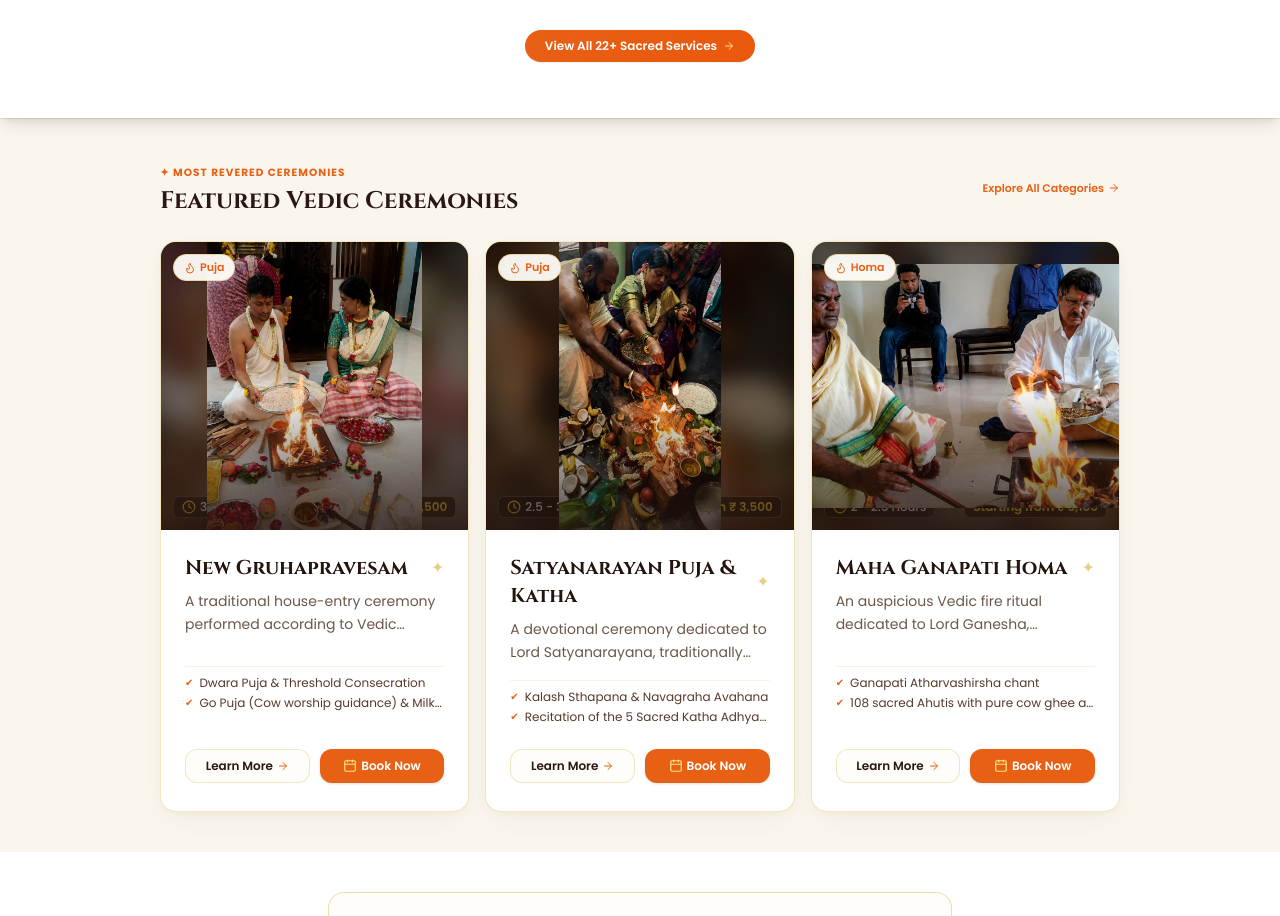
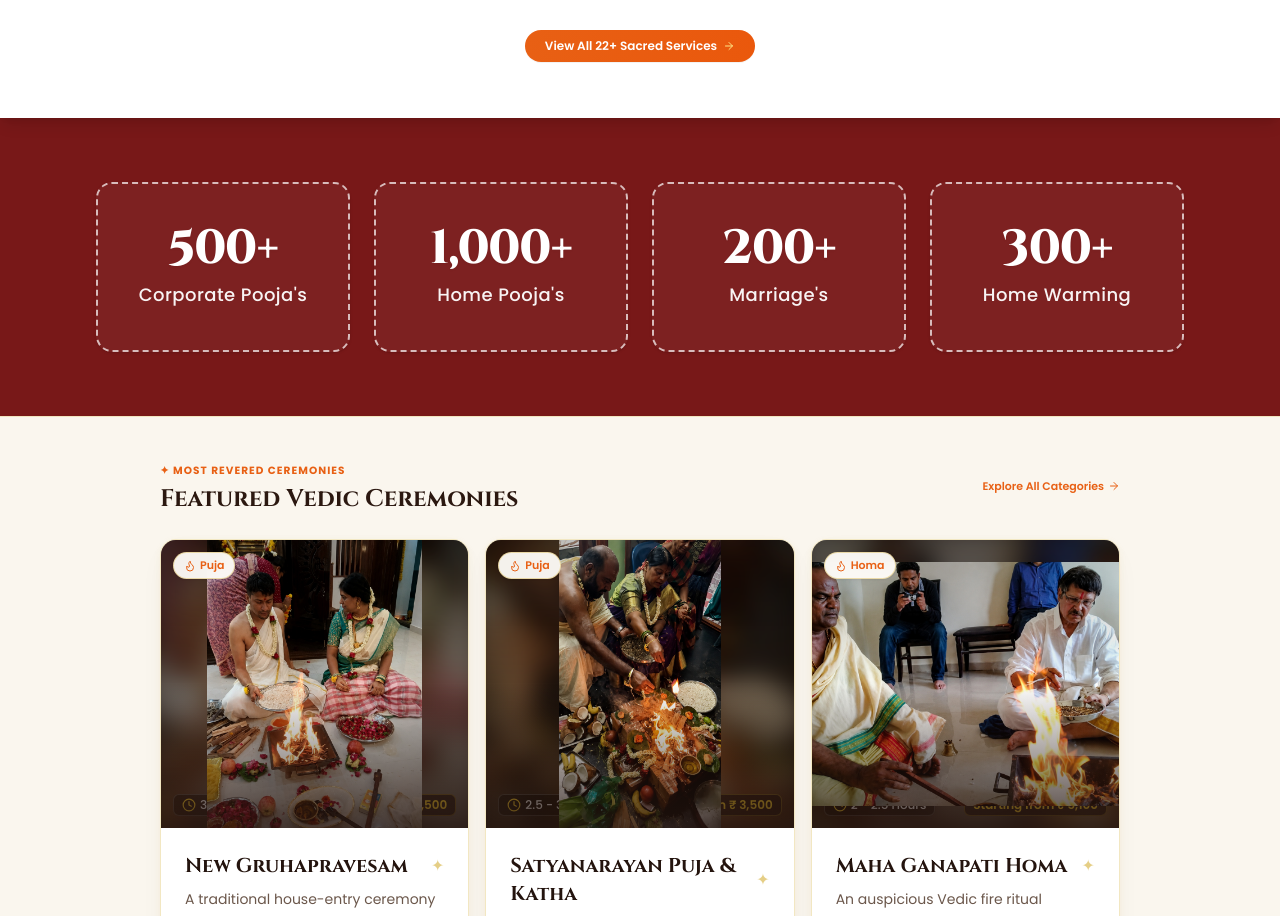
Before and after one commit to Shrikanthkk/prakash-purohit, a React (Vite) app: page / in a window 1280 px wide. Shown: the part 899-1815 px from the top of the page. Built offline with nearby package versions, Linux system fonts and the light colour scheme; a web font is replaced by a local one.

Commit message:
Add deep maroon statistics achievement counter section with animated numbers

```diff
--- /dev/null
+++ b/src/components/StatsCounterSection.tsx
@@ -0,0 +1,116 @@
+import React, { useState, useEffect, useRef } from 'react';
+
+interface StatItem {
+  value: number;
+  suffix: string;
+  label: string;
+  isFormatted?: boolean;
+}
+
+const statsData: StatItem[] = [
+  {
+    value: 500,
+    suffix: '+',
+    label: "Corporate Pooja's",
+  },
+  {
+    value: 1000,
+    suffix: '+',
+    label: "Home Pooja's",
+    isFormatted: true, // Formats as 1,000+
+  },
+  {
+    value: 200,
+    suffix: '+',
+    label: "Marriage's",
+  },
+  {
+    value: 300,
+    suffix: '+',
+    label: "Home Warming",
+  },
+];
+
+export const StatsCounterSection: React.FC = () => {
+  const [counts, setCounts] = useState<number[]>([0, 0, 0, 0]);
+  const [hasAnimated, setHasAnimated] = useState<boolean>(false);
+  const sectionRef = useRef<HTMLElement>(null);
+
+  useEffect(() => {
+    const observer = new IntersectionObserver(
+      (entries) => {
+        const [entry] = entries;
+        if (entry.isIntersecting && !hasAnimated) {
+          setHasAnimated(true);
+
+          const duration = 2000; // 2 seconds animation
+          const startTime = performance.now();
+
+          const animate = (currentTime: number) => {
+            const elapsedTime = currentTime - startTime;
+            const progress = Math.min(elapsedTime / duration, 1);
+
+            // Ease-out cubic curve
+            const easeOutProgress = 1 - Math.pow(1 - progress, 3);
+
+            const newCounts = statsData.map((stat) =>
+              Math.floor(easeOutProgress * stat.value)
+            );
+            setCounts(newCounts);
+
+            if (progress < 1) {
+              requestAnimationFrame(animate);
+            } else {
+              setCounts(statsData.map((stat) => stat.value));
+            }
+          };
+
+          requestAnimationFrame(animate);
+        }
+      },
+      { threshold: 0.25 }
+    );
+
+    if (sectionRef.current) {
+      observer.observe(sectionRef.current);
+    }
+
+    return () => observer.disconnect();
+  }, [hasAnimated]);
+
+  return (
+    <section
+      ref={sectionRef}
+      className="py-14 sm:py-16 bg-[#781818] relative overflow-hidden"
+    >
+      <div className="max-w-6xl mx-auto px-4 sm:px-6 lg:px-8 relative z-10">
+        {/* 4 Stats Cards in 1 Row (Responsive: 1 col on mobile, 2 cols on tablet, 4 cols on desktop) */}
+        <div className="grid grid-cols-1 sm:grid-cols-2 lg:grid-cols-4 gap-5 sm:gap-6">
+          {statsData.map((stat, idx) => {
+            const displayedValue = stat.isFormatted
+              ? counts[idx].toLocaleString('en-US')
+              : counts[idx].toString();
+
+            return (
+              <div
+                key={idx}
+                className="rounded-2xl border-2 border-dashed border-white/70 bg-white/[0.04] p-6 sm:p-8 flex flex-col items-center justify-center text-center transition-transform duration-300 hover:scale-[1.02] shadow-sm min-h-[150px] sm:min-h-[170px]"
+              >
+                {/* Large Bold Animated Number */}
+                <div className="font-serif text-3xl sm:text-4xl lg:text-5xl font-extrabold text-white tracking-tight drop-shadow-xs">
+                  {displayedValue}
+                  {stat.suffix}
+                </div>
+
+                {/* Description Label */}
+                <div className="mt-2 text-sm sm:text-base lg:text-lg font-medium text-white/95 tracking-wide">
+                  {stat.label}
+                </div>
+              </div>
+            );
+          })}
+        </div>
+      </div>
+    </section>
+  );
+};
--- a/src/pages/Home.tsx
+++ b/src/pages/Home.tsx
@@ -3,6 +3,7 @@ import { Link } from 'react-router-dom';
 import { ChevronRight, ArrowRight, Star, Quote } from 'lucide-react';
 import { ParticleCanvas } from '../components/ParticleCanvas';
 import { ServiceCard } from '../components/ServiceCard';
+import { StatsCounterSection } from '../components/StatsCounterSection';
 import { servicesData } from '../data/servicesData';
 import { testimonialsData } from '../data/testimonialsData';
 
@@ -199,7 +200,10 @@ export const Home: React.FC = () => {
         </div>
       </section>
 
-      {/* 3. Featured Services Catalogue Preview */}
+      {/* 3. Deep Maroon Statistics Achievement Counter Section */}
+      <StatsCounterSection />
+
+      {/* 4. Featured Services Catalogue Preview */}
       <section className="py-10 bg-[#FAF6EE] border-t border-gold/25">
         <div className="max-w-5xl mx-auto px-4 sm:px-6 lg:px-8">
           <div className="flex flex-col md:flex-row items-center justify-between gap-2.5 mb-6">
```
